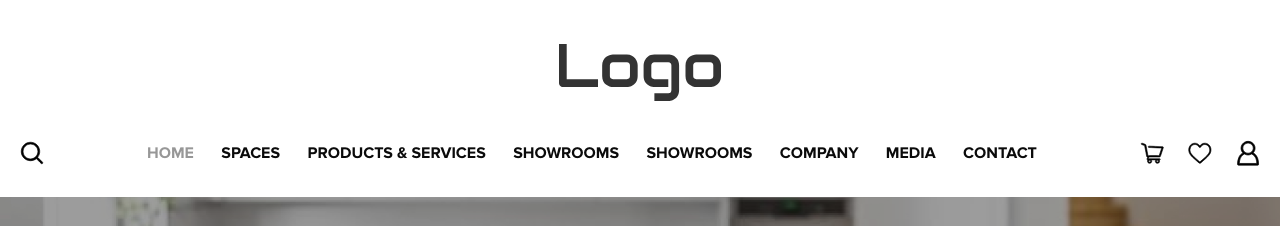
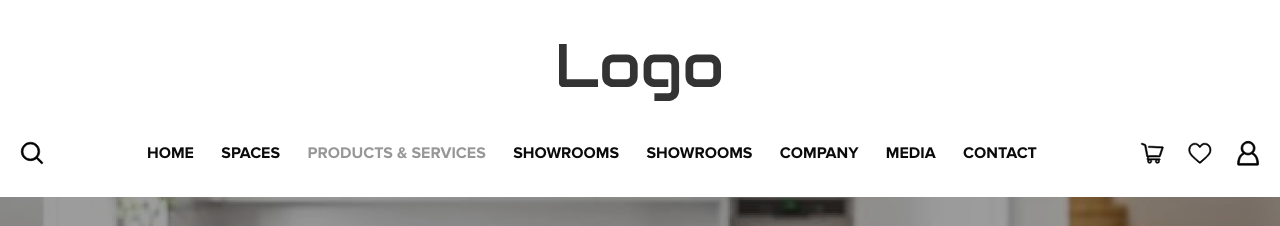
Before and after one commit to YevhenHryhorenko/Retail, a plain HTML site: page catalog_page.html in a window 1280 px wide. Shown: the top 226 px of the page. Drawn offline with nearby package versions, Linux system fonts and the light colour scheme.

Commit message:
active page class add

```diff
--- a/catalog_page.html
+++ b/catalog_page.html
@@ -45,9 +45,9 @@
 					</button>
 
 					<nav>
-						<a href="./index.html" class="header-link active">Home</a>
+						<a href="./index.html" class="header-link">Home</a>
 						<a href="#" class="header-link">Spaces</a>
-						<a href="./catalog_page.html" class="header-link">Products &amp; Services</a>
+						<a href="./catalog_page.html" class="header-link active">Products &amp; Services</a>
 						<a href="#" class="header-link">Showrooms</a>
 						<a href="#" class="header-link">Showrooms</a>
 						<a href="#" class="header-link">Company</a>
```
